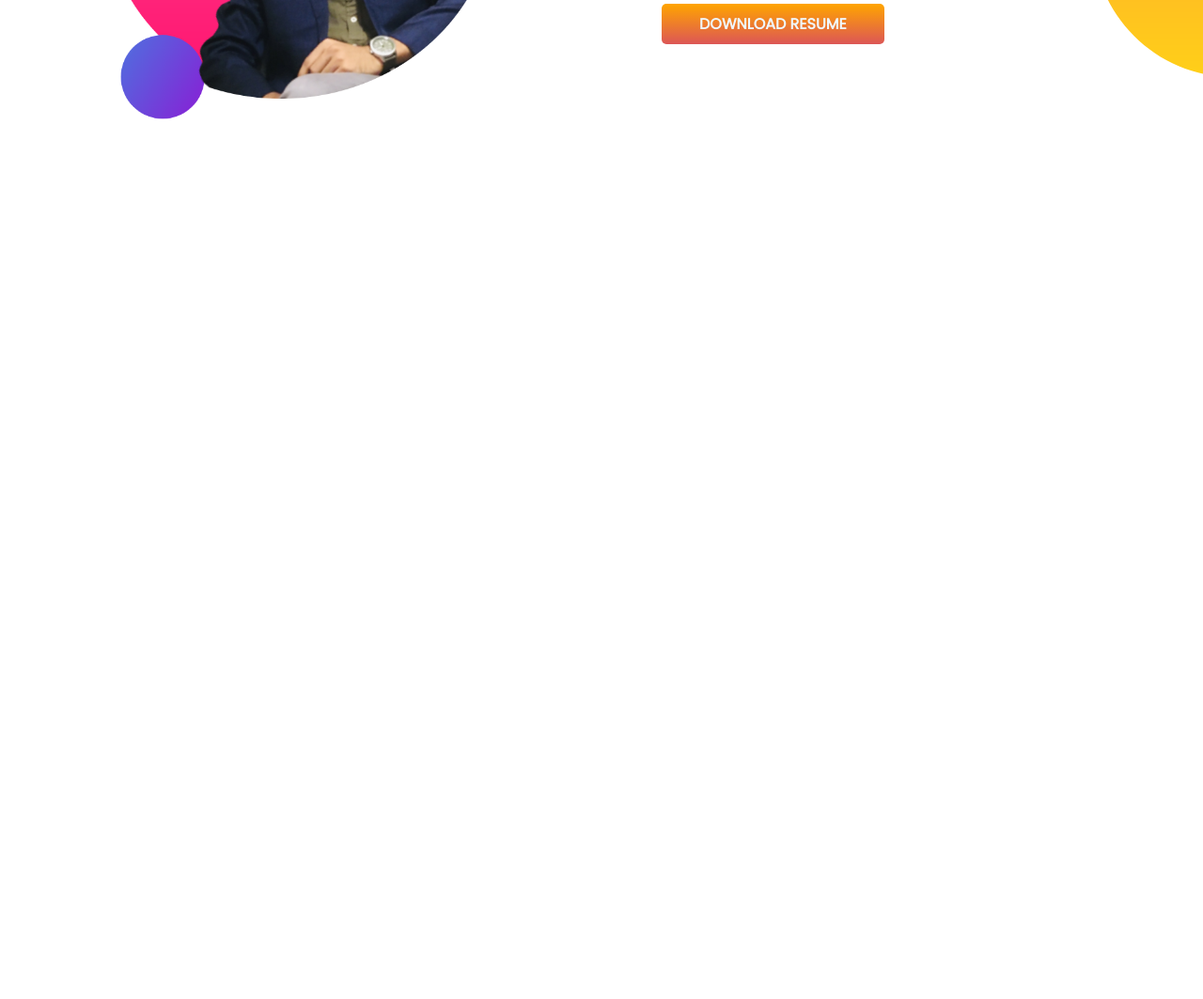
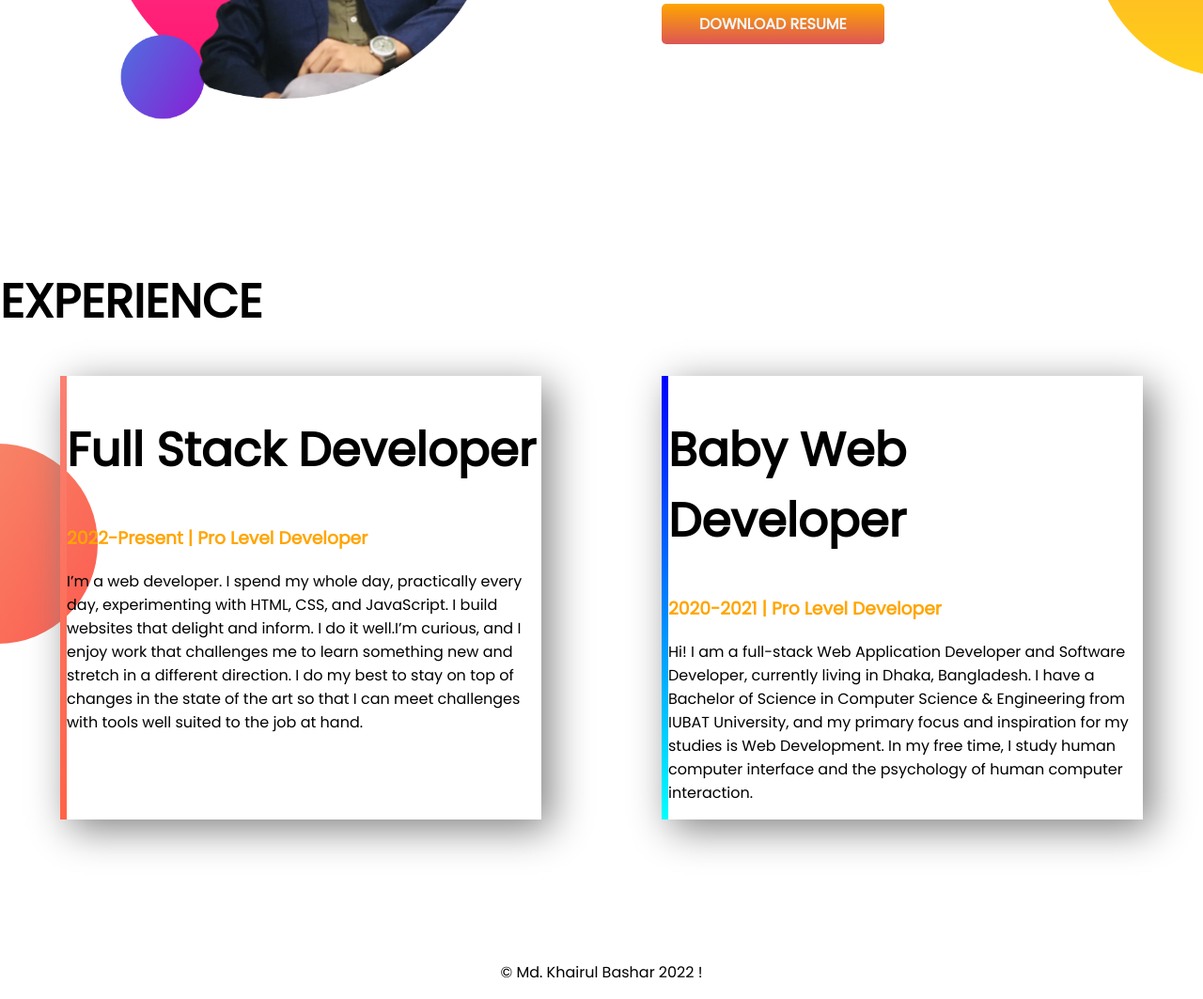
Before and after one commit to 404Bappy/Dveloper-portfolio, a plain HTML site: page index.html in a window 1280 px wide. Shown: the part 1004-2067 px from the top of the page at 94% size. Before the commit the page ends 1288 px from the top, so only its background shows below. Drawn offline with Linux system fonts and the light colour scheme.

Commit message:
Footer and experience added

```diff
--- a/index.html
+++ b/index.html
@@ -13,7 +13,7 @@
 </head>
 
 <body>
-    <section class="top-banner">
+    <section class="top-banner flexible-container">
         <div class="half-width">
             <h1>Welcome To</h1>
             <h1> <span class="orange-colr">Md. Khairul Bashar</span> world!</h1>
@@ -31,7 +31,7 @@
         </div>
     </section>
 
-    <section class="dream-big">
+    <section class="dream-big flexible-container">
         <div class="half-width">
             <img src="images/my-bg2-bappy.png" alt="">
         </div>
@@ -46,6 +46,38 @@
         </div>
 
     </section>
+    <section class="experience-area">
+        <h1>EXPERIENCE</h1>
+        <div class="flexible-container">
+            <div id="full-stack-experience" class="experience-item">
+                <h1>Full Stack Developer</h1>
+                <h3 class="orange-color">2022-Present | Pro Level Developer</h3>
+                <p>I’m a web developer. I spend my whole day, practically every day, experimenting with HTML, CSS, and
+                    JavaScript. I build websites that delight and inform. I do it well.I’m curious, and I enjoy work
+                    that
+                    challenges me to learn something new and stretch in a different direction. I do my best to stay on
+                    top
+                    of changes in the state of the art so that I can meet challenges with tools well suited to the job
+                    at
+                    hand. </p>
+            </div>
+            <div id="web-dev-experience" class="experience-item">
+                <h1>Baby Web Developer</h1>
+                <h3 class="orange-color"> 2020-2021 | Pro Level Developer</h3>
+                <p>Hi! I am a full-stack Web Application Developer and Software Developer, currently living in Dhaka,
+                    Bangladesh. I have a Bachelor of Science in Computer Science & Engineering from IUBAT University,
+                    and my
+                    primary focus
+                    and inspiration for my studies is Web Development. In my free time, I study human computer interface
+                    and
+                    the psychology of human computer interaction.</p>
+            </div>
+        </div>
+
+    </section>
+    <footer>
+        <p>© Md. Khairul Bashar 2022 !</p>
+    </footer>
 </body>
 
 </html>
--- a/style.css
+++ b/style.css
@@ -7,11 +7,11 @@ h1 {
     font-size: 50px;
 }
 
-.orange-colr {
+.orange-color {
     color: orange;
 }
 
-section {
+.flexible-container {
     display: flex;
     margin-bottom: 150px;
 }
@@ -45,3 +45,35 @@ section {
     background-repeat: no-repeat;
     background-position: right 100px;
 }
+
+.experience-item {
+    width: 40%;
+    margin-left: 5%;
+    margin-right: 5%;
+    padding-left: 10px p;
+    box-shadow: 10px 10px 40px gray;
+
+}
+
+.experience-area {
+    background-image: url(images/exp-bg.png);
+    background-repeat: no-repeat;
+    background-position: left;
+
+}
+
+#web-dev-experience {
+    border-left: 7px solid;
+    border-image: linear-gradient(blue, cyan);
+    border-image-slice: 1;
+}
+
+#full-stack-experience {
+    border-left: 7px solid;
+    border-image: linear-gradient(salmon, tomato);
+    border-image-slice: 1;
+}
+
+footer p {
+    text-align: center;
+}
```
Also changed, not shown: images/jhankar.png (deleted), images/jhankar2.png (deleted), 6 other files.
